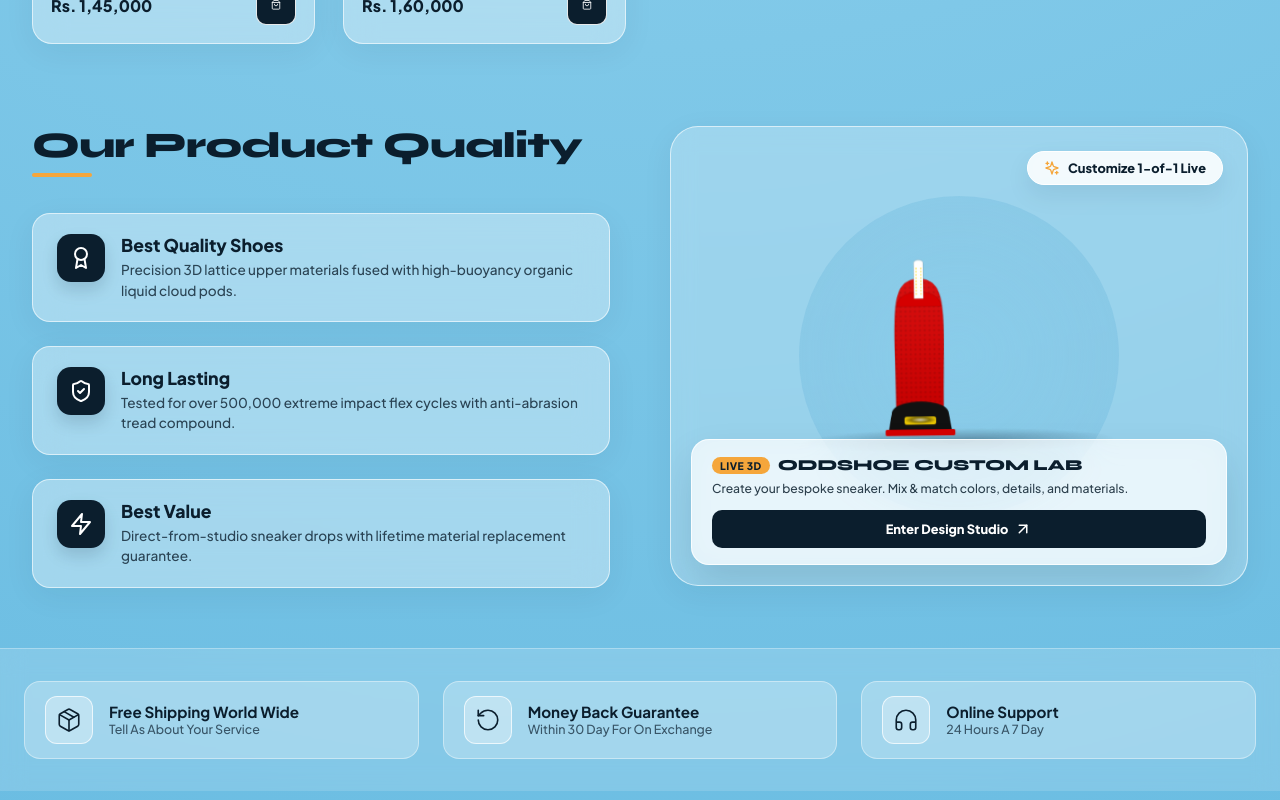
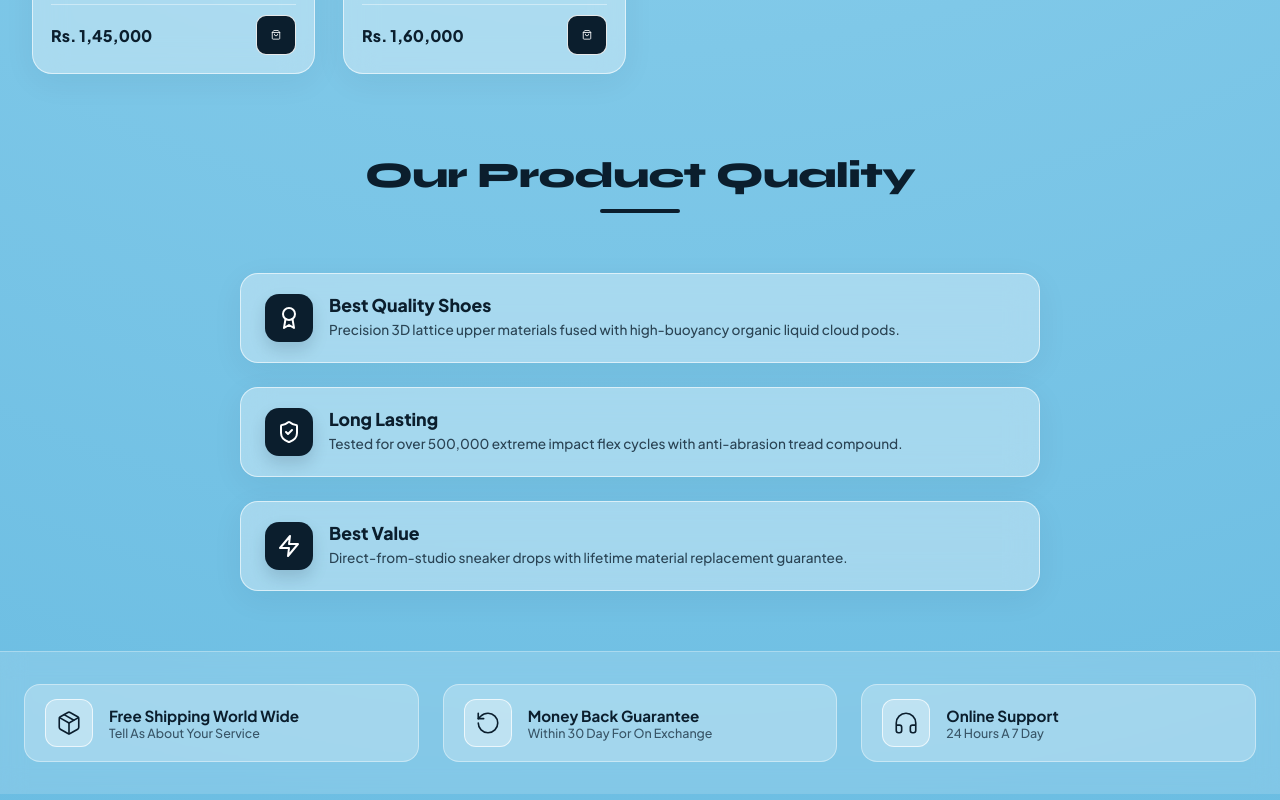
Before and after one commit to Goutamdhanani/odd-shoe, a React (Vite) app: page / in a window 1280 px wide. Shown: the part 1660-2460 px from the top of the page. Built offline with nearby package versions, Linux system fonts and the light colour scheme.

Commit message:
feat: remove Shoe Studio customizer and clean up homepage layout

```diff
--- a/src/App.tsx
+++ b/src/App.tsx
@@ -13,13 +13,7 @@
 import { Footer } from './components/Footer';
 import { PRODUCTS_CATALOG } from './data/products';
 import { Product, CartItem } from './types';
-import { Customizer } from './components/Customizer';
-
 export const App: React.FC = () => {
-  const [view, setView] = useState<'store' | 'customizer'>(() => {
-    const params = new URLSearchParams(window.location.search);
-    return params.get('customizer') === 'true' ? 'customizer' : 'store';
-  });
   const [products] = useState<Product[]>(PRODUCTS_CATALOG);
   const [cart, setCart] = useState<CartItem[]>([]);
   const [wishlistIds, setWishlistIds] = useState<string[]>(['prod-1']);
@@ -98,13 +92,6 @@
 
   return (
     <div className="oddshoe-page-wrapper">
-      {view === 'customizer' ? (
-        <Customizer
-          onClose={() => setView('store')}
-          onAddToCart={handleAddToCart}
-        />
-      ) : (
-        <>
       {/* Main Sticky Header */}
       <Header
         cartCount={cartCount}
@@ -113,10 +100,6 @@
         onNavigateSection={handleNavigateSection}
         wishlistCount={wishlistIds.length}
         onOpenWishlist={() => setIsWishlistOpen(true)}
-            onStartCustomizing={() => {
-              setView('customizer');
-              window.scrollTo({ top: 0 });
-            }}
       />
 
       {/* Hero Section with "ODD SHOE" Oversized Display Type & Floating 3D Render */}
@@ -136,17 +119,10 @@
       />
 
       {/* Product Quality Section */}
-          <ProductQuality
-            onStartCustomizing={() => {
-              setView('customizer');
-              window.scrollTo({ top: 0 });
-            }}
-          />
+      <ProductQuality />
 
       {/* Footer Section */}
       <Footer />
-        </>
-      )}
 
       {/* Modals & Drawers */}
       <ProductDetailModal
--- a/src/components/Header.tsx
+++ b/src/components/Header.tsx
@@ -9,7 +9,6 @@
   onNavigateSection: (sectionId: string) => void;
   wishlistCount?: number;
   onOpenWishlist: () => void;
-  onStartCustomizing: () => void;
 }
 
 export const Header: React.FC<HeaderProps> = ({
@@ -18,8 +17,7 @@
   onOpenSearch,
   onNavigateSection,
   wishlistCount = 0,
-  onOpenWishlist,
-  onStartCustomizing
+  onOpenWishlist
 }) => {
   const [mobileMenuOpen, setMobileMenuOpen] = useState(false);
   const [productsDropdown, setProductsDropdown] = useState(false);
@@ -94,10 +92,6 @@
             QUALITY
           </button>
 
-          <button className="nav-link custom-lab-nav" onClick={onStartCustomizing}>
-            CUSTOM LAB
-          </button>
-
           <button className="nav-link" onClick={() => onNavigateSection('footer')}>
             ABOUT
           </button>
@@ -135,7 +129,6 @@
           <button className="mobile-link" onClick={() => { onNavigateSection('hero'); setMobileMenuOpen(false); }}>HOME</button>
           <button className="mobile-link" onClick={() => { onNavigateSection('products'); setMobileMenuOpen(false); }}>OUR PRODUCTS</button>
           <button className="mobile-link" onClick={() => { onNavigateSection('quality'); setMobileMenuOpen(false); }}>QUALITY</button>
-          <button className="mobile-link mobile-custom-lab-nav" onClick={() => { onStartCustomizing(); setMobileMenuOpen(false); }}>CUSTOM LAB</button>
           <button className="mobile-link" onClick={() => { onNavigateSection('footer'); setMobileMenuOpen(false); }}>ABOUT</button>
         </div>
       </div>
--- a/src/components/ProductQuality.tsx
+++ b/src/components/ProductQuality.tsx
@@ -1,48 +1,7 @@
-import React, { useState, useEffect } from 'react';
-import { ShieldCheck, Zap, Award, Sparkles, ArrowUpRight } from 'lucide-react';
-import { ShoeSVG } from './ShoeSVG';
+import React from 'react';
+import { ShieldCheck, Zap, Award } from 'lucide-react';
 
-interface ProductQualityProps {
-  onStartCustomizing: () => void;
-}
-
-export const ProductQuality: React.FC<ProductQualityProps> = ({ onStartCustomizing }) => {
-  const [widgetColors, setWidgetColors] = useState({
-    upper: '#FF007F',
-    toeBox: '#00F0FF',
-    heel: '#E0FF00',
-    sidePanels: '#0B1E2D',
-    tongue: '#FF007F',
-    midsole: '#00F0FF',
-    outsole: '#FF007F',
-    airBubble: '#E0FF00',
-    laceLoops: '#E0FF00',
-    heelPull: '#E0FF00',
-    stitching: '#FF007F',
-  });
-
-  const [widgetAngle, setWidgetAngle] = useState<'side' | 'top' | 'back'>('side');
-
-  // Loop colors and angles to demonstrate customizability
-  useEffect(() => {
-    const colorways = [
-      { upper: '#FF007F', toeBox: '#00F0FF', heel: '#E0FF00', sidePanels: '#0B1E2D', tongue: '#FF007F', midsole: '#00F0FF', outsole: '#FF007F', airBubble: '#E0FF00', laceLoops: '#E0FF00', heelPull: '#E0FF00', stitching: '#FF007F' },
-      { upper: '#FFFFFF', toeBox: '#FFFFFF', heel: '#EAF6FC', sidePanels: '#BFE3F5', tongue: '#FFFFFF', midsole: '#EAF6FC', outsole: '#62B8DF', airBubble: '#BFE3F5', laceLoops: '#62B8DF', heelPull: '#4A9FCB', stitching: '#4A9FCB' },
-      { upper: '#D50000', toeBox: '#111111', heel: '#D50000', sidePanels: '#111111', tongue: '#D50000', midsole: '#111111', outsole: '#D50000', airBubble: '#FFD700', laceLoops: '#FFFFFF', heelPull: '#FFFFFF', stitching: '#FFD700' },
-      { upper: '#FAF0CA', toeBox: '#2A9D8F', heel: '#264653', sidePanels: '#F4A261', tongue: '#E76F51', midsole: '#F4A261', outsole: '#264653', airBubble: '#2A9D8F', laceLoops: '#E9C46A', heelPull: '#2A9D8F', stitching: '#E9C46A' }
-    ];
-    const angles: ('side' | 'top' | 'back')[] = ['side', 'top', 'back'];
-    let idx = 0;
-
-    const timer = setInterval(() => {
-      idx = (idx + 1) % colorways.length;
-      setWidgetColors(colorways[idx]);
-      setWidgetAngle(angles[idx % angles.length]);
-    }, 2800);
-
-    return () => clearInterval(timer);
-  }, []);
-
+export const ProductQuality: React.FC = () => {
   const qualityFeatures = [
     {
       icon: <Award size={24} />,
@@ -85,53 +44,6 @@
             ))}
           </div>
         </div>
-
-        {/* Right Stage: Interactive Customizer Teaser Widget */}
-        <div className="quality-right-stage customizer-teaser-widget" onClick={onStartCustomizing}>
-          <div className="quality-circle-backdrop" />
-
-          <div className="teaser-shoe-box animate-float">
-            <ShoeSVG
-              baseModel="Runner"
-              colors={widgetColors}
-              laces={{ type: 'flat', thickness: 'medium', length: 'standard', material: 'cotton', color: '#FFF' }}
-              soleType="air"
-              material="mesh"
-              logo={{ type: 'text', value: 'ODD', position: { x: 220, y: 180 }, scale: 0.9 }}
-              accessories={{
-                laceTags: true,
-                goldEyelets: false,
-                reflectiveStrips: false,
-                glowOutsole: false,
-                carbonHeel: false,
-                tongueLabel: '',
-                insoleText: ''
-              }}
-              angle={widgetAngle}
-              zoom={0.9}
-              rotationY={0}
-            />
-          </div>
-
-          {/* Floating Spec Chip */}
-          <div className="spec-chip">
-            <Sparkles size={16} color="#F5A63B" />
-            <span>Customize 1-of-1 Live</span>
-          </div>
-
-          {/* Premium Glass Card CTA Widget overlay */}
-          <div className="widget-overlay-card">
-            <div className="widget-header">
-              <span className="live-pill">LIVE 3D</span>
-              <h4>ODDSHOE CUSTOM LAB</h4>
-            </div>
-            <p className="widget-body-text">Create your bespoke sneaker. Mix & match colors, details, and materials.</p>
-            <button className="design-now-btn">
-              <span>Enter Design Studio</span>
-              <ArrowUpRight size={18} />
-            </button>
-          </div>
-        </div>
       </div>
 
       <style>{`
@@ -144,17 +56,32 @@
         }
 
         .quality-inner {
-          display: grid;
-          grid-template-columns: 1fr 1fr;
-          gap: 60px;
+          max-width: 800px;
+          margin: 0 auto;
+          width: 100%;
+        }
+
+        .quality-left {
+          width: 100%;
+          display: flex;
+          flex-direction: column;
           align-items: center;
         }
 
-        @media (max-width: 900px) {
-          .quality-inner {
-            grid-template-columns: 1fr;
-            gap: 40px;
-          }
+        .header-title-box {
+          display: flex;
+          flex-direction: column;
+          align-items: center;
+          text-align: center;
+          margin-bottom: 24px;
+        }
+
+        .title-underline {
+          width: 80px;
+          height: 4px;
+          background: var(--oddshoe-navy-900);
+          margin: 12px auto 0;
+          border-radius: 2px;
         }
 
         .quality-feature-list {
@@ -162,6 +89,7 @@
           display: flex;
           flex-direction: column;
           gap: 24px;
+          width: 100%;
         }
 
         .quality-feature-card {
@@ -215,167 +143,9 @@
           color: rgba(11, 30, 45, 0.8);
           font-weight: 500;
         }
-
-        /* Right Stage: Widget Styles */
-        .customizer-teaser-widget {
-          position: relative;
-          display: flex;
-          flex-direction: column;
-          align-items: center;
-          justify-content: center;
-          min-height: 460px;
-          background: rgba(255, 255, 255, 0.25);
-          backdrop-filter: blur(12px);
-          -webkit-backdrop-filter: blur(12px);
-          border: 1.5px solid var(--glass-border-standard);
-          border-radius: 28px;
-          padding: 24px;
-          cursor: pointer;
-          transition: all var(--transition-spring);
-          overflow: hidden;
-          box-shadow: var(--glass-shadow);
-        }
-
-        .customizer-teaser-widget:hover {
-          transform: translateY(-6px);
-          background: rgba(255, 255, 255, 0.38);
-          box-shadow: 0 20px 40px rgba(11, 30, 45, 0.15);
-          border-color: #FFF;
-        }
-
-        .teaser-shoe-box {
-          position: relative;
-          z-index: 3;
-          width: 100%;
-          max-width: 440px;
-          height: auto;
-          display: flex;
-          align-items: center;
-          justify-content: center;
-        }
-
-        .quality-circle-backdrop {
-          position: absolute;
-          width: 320px;
-          height: 320px;
-          border-radius: 50%;
-          background: radial-gradient(circle, rgba(127, 200, 232, 0.6) 0%, rgba(74, 159, 203, 0.2) 100%);
-          z-index: 1;
-        }
-
-        .spec-chip {
-          position: absolute;
-          top: 24px;
-          right: 24px;
-          z-index: 4;
-          background: rgba(255, 255, 255, 0.85);
-          backdrop-filter: blur(12px);
-          border: 1px solid var(--oddshoe-white);
-          padding: 8px 16px;
-          border-radius: 30px;
-          font-size: 0.8rem;
-          font-weight: 800;
-          color: var(--oddshoe-navy-900);
-          display: flex;
-          align-items: center;
-          gap: 8px;
-          box-shadow: var(--shadow-md);
-        }
-
-        /* Overlay Glass Card */
-        .widget-overlay-card {
-          position: absolute;
-          bottom: 20px;
-          left: 20px;
-          right: 20px;
-          z-index: 5;
-          background: rgba(255, 255, 255, 0.7);
-          backdrop-filter: blur(16px);
-          -webkit-backdrop-filter: blur(16px);
-          border: 1px solid rgba(255, 255, 255, 0.8);
-          border-radius: 18px;
-          padding: 16px 20px;
-          box-shadow: var(--shadow-lg);
-          transition: all var(--transition-fast);
-        }
-
-        .customizer-teaser-widget:hover .widget-overlay-card {
-          background: rgba(255, 255, 255, 0.88);
-          transform: scale(1.02);
-        }
-
-        .widget-header {
-          display: flex;
-          align-items: center;
-          gap: 8px;
-          margin-bottom: 6px;
-        }
-
-        .live-pill {
-          background: var(--oddshoe-amber);
-          color: var(--oddshoe-navy-900);
-          font-size: 0.65rem;
-          font-weight: 800;
-          padding: 2px 8px;
-          border-radius: 20px;
-          letter-spacing: 0.05em;
-        }
-
-        .widget-header h4 {
-          font-family: var(--font-display);
-          font-weight: 800;
-          font-size: 0.95rem;
-          color: var(--oddshoe-navy-900);
-          letter-spacing: -0.01em;
-        }
-
-        .widget-body-text {
-          font-size: 0.76rem;
-          line-height: 1.45;
-          color: rgba(11, 30, 45, 0.85);
-          font-weight: 500;
-          margin-bottom: 12px;
-        }
-
-        .design-now-btn {
-          width: 100%;
-          display: flex;
-          align-items: center;
-          justify-content: center;
-          gap: 6px;
-          padding: 10px;
-          background: var(--oddshoe-navy-900);
-          color: #FFF;
-          font-weight: 800;
-          font-size: 0.8rem;
-          border-radius: 10px;
-          transition: all var(--transition-fast);
-        }
-
-        .customizer-teaser-widget:hover .design-now-btn {
-          background: var(--oddshoe-amber);
-          color: var(--oddshoe-navy-900);
-        }
-
-        @media (max-width: 480px) {
-          .customizer-teaser-widget {
-            min-height: 400px;
-          }
-          .widget-overlay-card {
-            bottom: 12px;
-            left: 12px;
-            right: 12px;
-            padding: 12px;
-          }
-          .widget-body-text {
-            font-size: 0.72rem;
-            margin-bottom: 8px;
-          }
-          .design-now-btn {
-            padding: 8px;
-          }
-        }
       `}</style>
     </section>
   );
 };
+
+export default ProductQuality;
```
Lines whose indentation alone changed are shown as unchanged.
